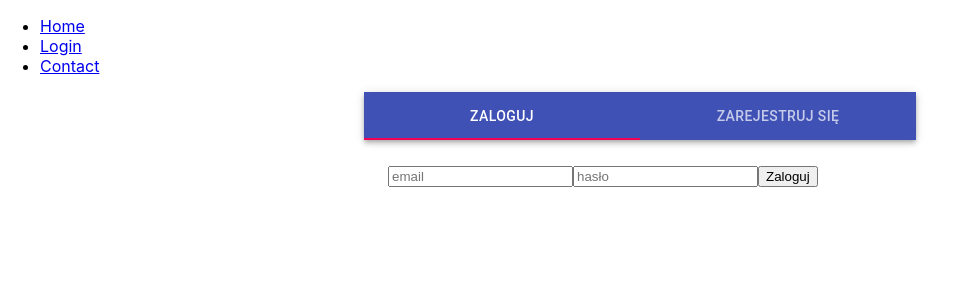
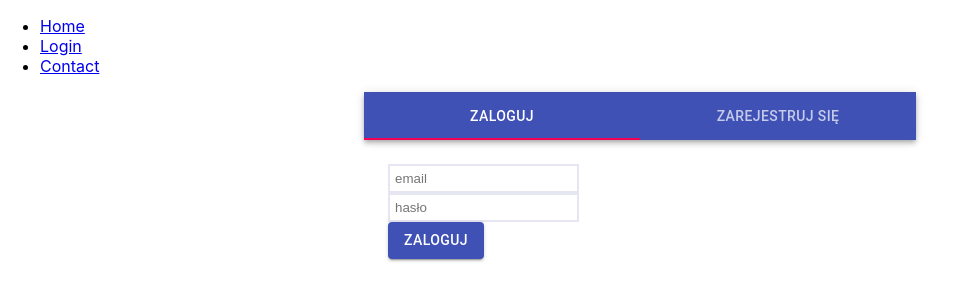
Before and after one commit to ponyhunt3r/sign-app-front, a React (Create React App) app: page /login in a window 1280 px wide. Shown: the top 300 px of the page, without its empty margins (0-959 px from the left). Built offline with nearby package versions, Linux system fonts and the light colour scheme.

Commit message:
add some css

```diff
--- a/package.json
+++ b/package.json
@@ -8,6 +8,7 @@
     "@types/yup": "^0.26.24",
     "axios": "^0.19.0",
     "formik": "^1.5.8",
+    "lodash": "^4.17.15",
     "react": "^16.10.2",
     "react-dom": "^16.10.2",
     "react-router-dom": "^5.1.2",
--- /dev/null
+++ b/src/pages/login/form.css
@@ -0,0 +1,5 @@
+input {
+    padding: 5px;
+    border: 2px solid rgba(12, 12, 130, 0.1);
+    display: block;
+}
--- a/src/pages/login/login.tsx
+++ b/src/pages/login/login.tsx
@@ -8,6 +8,7 @@ import Box from '@material-ui/core/Box';
 import Container from '@material-ui/core/Container';
 import LoginWrapper from './loginWrapper';
 import RegisterWrapper from './registerWrapper'
+import './form.css'
 
 interface TabPanelProps {
   children?: React.ReactNode;
--- a/src/pages/login/loginForm.tsx
+++ b/src/pages/login/loginForm.tsx
@@ -1,5 +1,6 @@
 import React from 'react';
 import { Form, Field, ErrorMessage } from 'formik';
+import Button from '@material-ui/core/Button'
 
 const LoginForm = ( props: any)=> {
 
@@ -10,7 +11,7 @@ const LoginForm = ( props: any)=> {
                 <ErrorMessage name="email" />
                 <Field type="password" name="password" placeholder="hasło" />
                 <ErrorMessage name="password" />
-                <button type="submit">Zaloguj</button> </Form>
+                <Button variant="contained" color="primary" type="submit">Zaloguj</Button> </Form>
   )
 
 }
--- a/src/pages/login/registerForm.tsx
+++ b/src/pages/login/registerForm.tsx
@@ -1,6 +1,7 @@
 import React from 'react';
 import { Form, Field, ErrorMessage } from 'formik';
 import { PureComponent } from 'react';
+import Button from '@material-ui/core/Button'
 
 export default class LoginForm extends PureComponent {
 render() {
@@ -11,7 +12,7 @@ render() {
                 <ErrorMessage name="password" />
                 <Field type="password" name="confirmPassword" placeholder="potwiedź hasło" />
                 <ErrorMessage name="confirmPassword" />
-                <button type="submit">Załóż konto</button> </Form>
+                <Button variant="contained" color="primary" type="submit">Załóż konto</Button> </Form>
   )
  }
 }
--- a/src/pages/login/registerWrapper.jsx
+++ b/src/pages/login/registerWrapper.jsx
@@ -9,6 +9,19 @@ const LoginValidation = yup.object().shape({
   email: yup
     .string()
     .email()
+    .test('email', 'Ten adres email jest juz zajęty', async function(value) {
+        if (value.length > 5) {
+            return new Promise((resolve, _reject) => {
+                Axios.get('http://localhost:3000/users/' + value).then(
+                  response => {
+                      console.log('res ', response)
+                    resolve(response.data === true);
+                  },
+                );
+              });
+        }
+
+    })
     .required(),
   password: yup
     .string()
```
